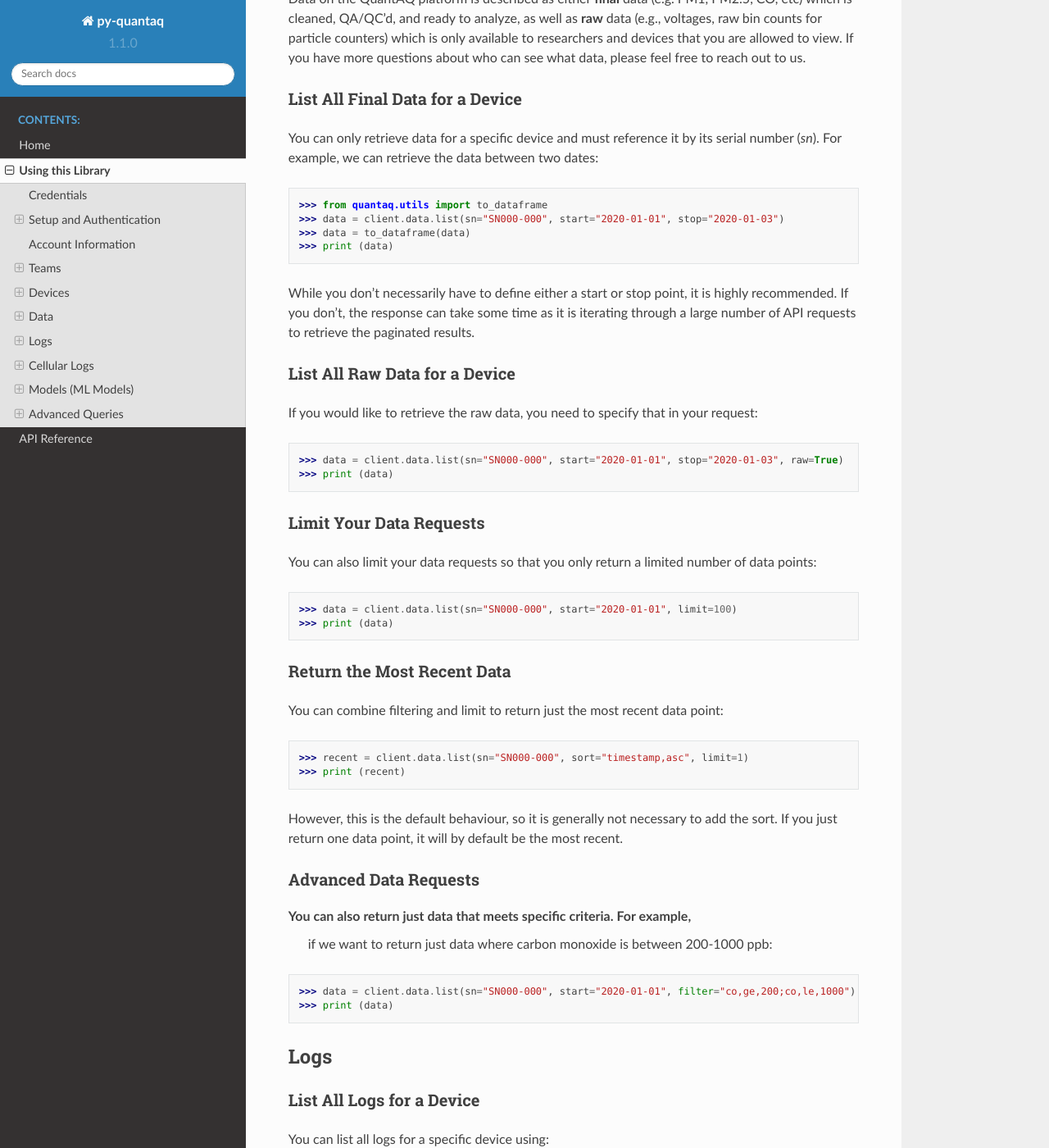
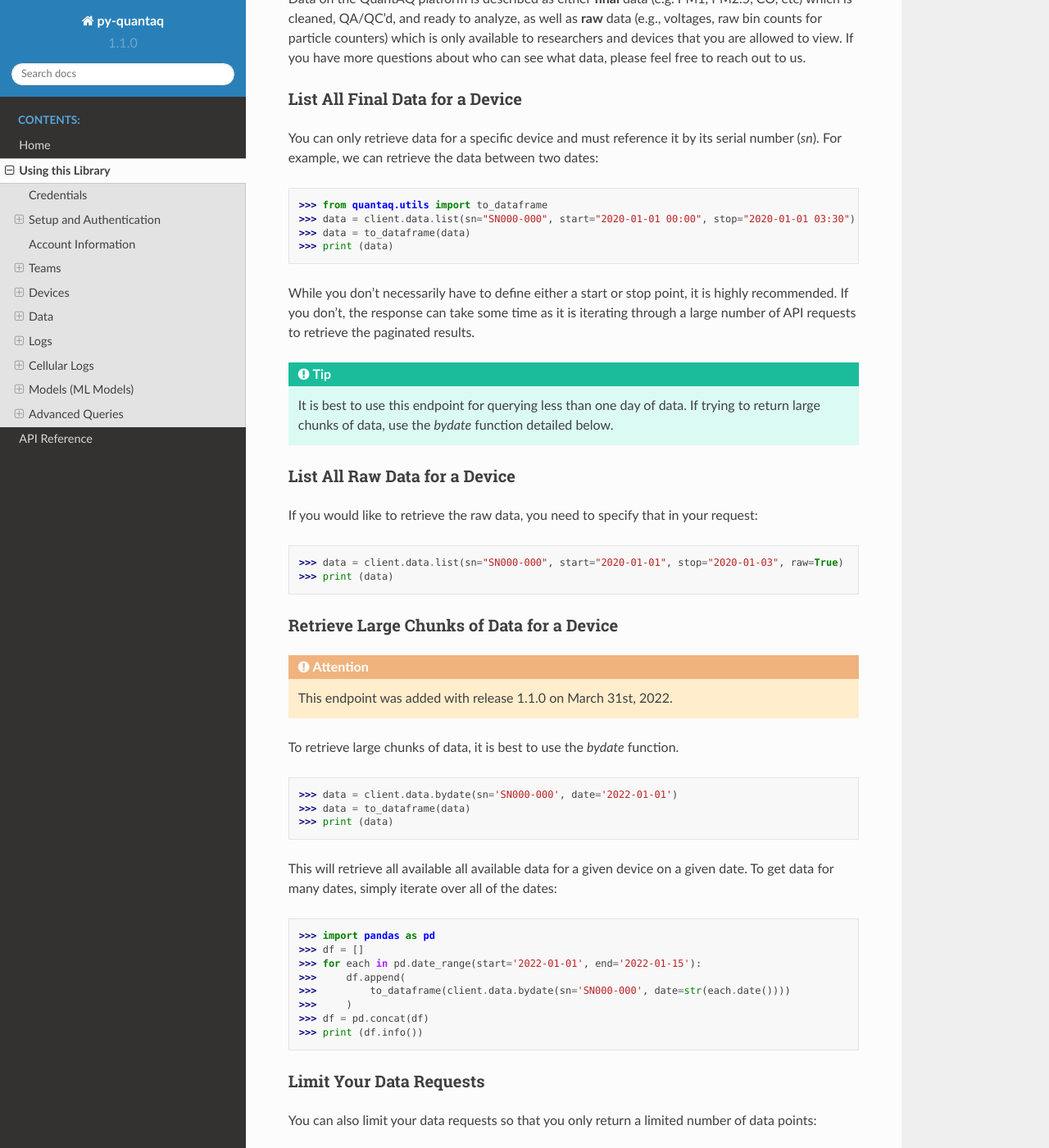
Before and after one commit to quant-aq/py-quantaq, a Sphinx documentation site: the page built from docs/usage.rst, in a window 1280 px wide and 1400 px high, scrolled down 2726 px. Shown: the whole window at 82% size. Built offline with Sphinx 7.4.7 and the Read the Docs theme 2.0.0, drawn with Linux system fonts in a browser that asks for light colours.

Commit message:
Added docs

```diff
--- a/docs/api.rst
+++ b/docs/api.rst
@@ -66,6 +66,7 @@ the Usage section for instructions on how to use them.
     :toctree: generated/
 
     endpoints.data.Data.list
+    endpoints.data.Data.bydate
     endpoints.data.Data.get
 
 
--- /dev/null
+++ b/docs/generated/quantaq.endpoints.data.Data.bydate.rst
@@ -0,0 +1,6 @@
+quantaq.endpoints.data.Data.bydate
+==================================
+
+.. currentmodule:: quantaq.endpoints.data
+
+.. automethod:: Data.bydate
--- a/docs/usage.rst
+++ b/docs/usage.rst
@@ -166,7 +166,7 @@ between two dates:
 .. code-block:: python
 
     >>> from quantaq.utils import to_dataframe
-    >>> data = client.data.list(sn="SN000-000", start="2020-01-01", stop="2020-01-03")
+    >>> data = client.data.list(sn="SN000-000", start="2020-01-01 00:00", stop="2020-01-01 03:30")
     >>> data = to_dataframe(data)
     >>> print (data)
 
@@ -174,6 +174,11 @@ between two dates:
 While you don't necessarily have to define either a start or stop point, it is highly
 recommended. If you don't, the response can take some time as it is iterating through
 a large number of API requests to retrieve the paginated results.
+
+.. tip::
+
+   It is best to use this endpoint for querying less than one day of data. If trying to return
+   large chunks of data, use the `bydate` function detailed below.
 
 
 List All Raw Data for a Device
@@ -186,6 +191,38 @@ in your request:
 
     >>> data = client.data.list(sn="SN000-000", start="2020-01-01", stop="2020-01-03", raw=True)
     >>> print (data)
+
+
+Retrieve Large Chunks of Data for a Device
+^^^^^^^^^^^^^^^^^^^^^^^^^^^^^^^^^^^^^^^^^^
+
+.. attention::
+
+    This endpoint was added with release 1.1.0 on March 31st, 2022.
+
+
+To retrieve large chunks of data, it is best to use the `bydate` function.
+
+.. code-block:: python
+
+    >>> data = client.data.bydate(sn='SN000-000', date='2022-01-01')
+    >>> data = to_dataframe(data)
+    >>> print (data)
+
+This will retrieve all available all available data for a given device on a given date. To
+get data for many dates, simply iterate over all of the dates:
+
+.. code-block:: python
+
+    >>> import pandas as pd
+    >>> df = []
+    >>> for each in pd.date_range(start='2022-01-01', end='2022-01-15'):
+    >>>     df.append(
+    >>>         to_dataframe(client.data.bydate(sn='SN000-000', date=str(each.date())))
+    >>>     )
+    >>> df = pd.concat(df)
+    >>> print (df.info())
+
 
 
 Limit Your Data Requests
```
